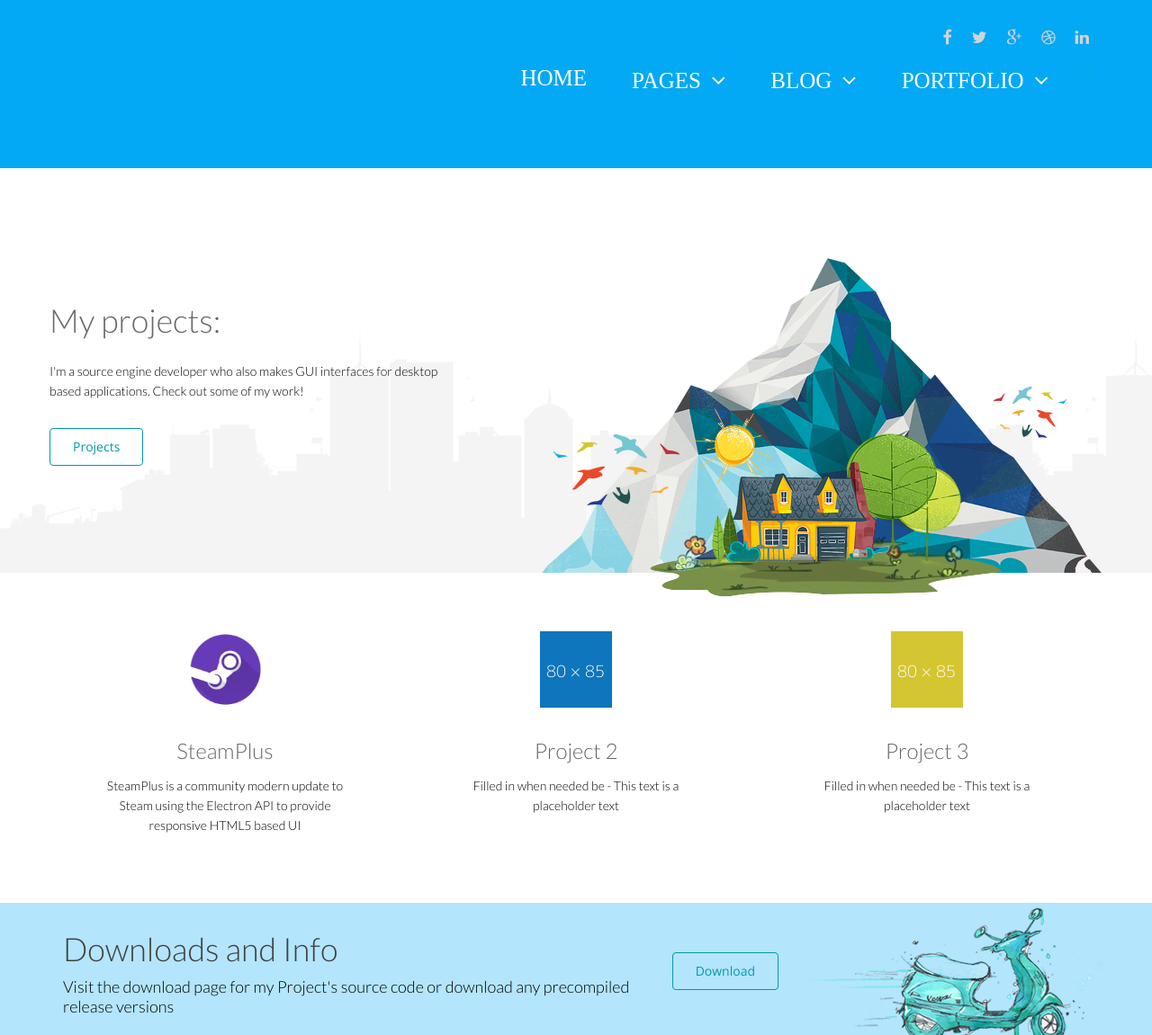
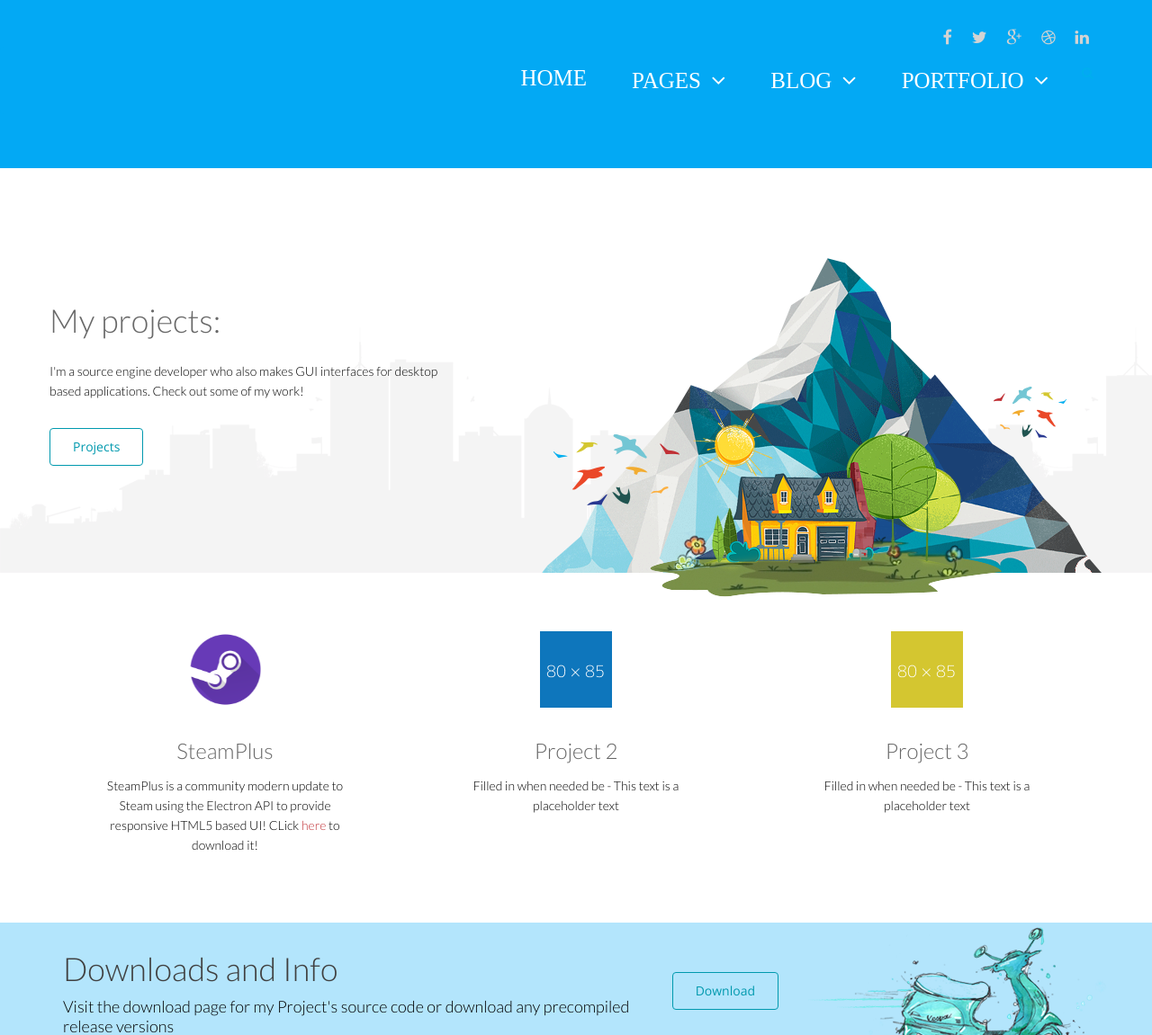
Before and after one commit to AlfiePowers/BulbSoftworks.github.io, a plain HTML site: page index.html in a window 1280 px wide. Shown: the top 1151 px of the page at 90% size. Drawn offline with nearby package versions, Linux system fonts and the light colour scheme.

Commit message:
100916v3
Added some more links - Changed the footer abit

```diff
--- a/index.html
+++ b/index.html
@@ -130,10 +130,11 @@
                 <div class="col-sm-4 text-center padding wow fadeIn" data-wow-duration="1000ms" data-wow-delay="300ms">
                     <div class="single-service">
                         <div class="wow scaleIn" data-wow-duration="500ms" data-wow-delay="300ms">
-                            <img src="images/home/steam_icon.png" alt="">
+                            <a href="https://github.com/BulbSoftworks/SteamPlus"><img src="images/home/steam_icon.png" alt=""></a>
                         </div>
                         <h2>SteamPlus</h2>
-                        <p>SteamPlus is a community modern update to Steam using the Electron API to provide responsive HTML5 based UI</p>
+                        <p>SteamPlus is a community modern update to Steam using the Electron API to provide responsive HTML5 based UI! CLick <a href="https://github.com/BulbSoftworks/SteamPlus">here</a>
+                        to download it!</p>
                     </div>
                 </div>
                 <div class="col-sm-4 text-center padding wow fadeIn" data-wow-duration="1000ms" data-wow-delay="600ms">
```
